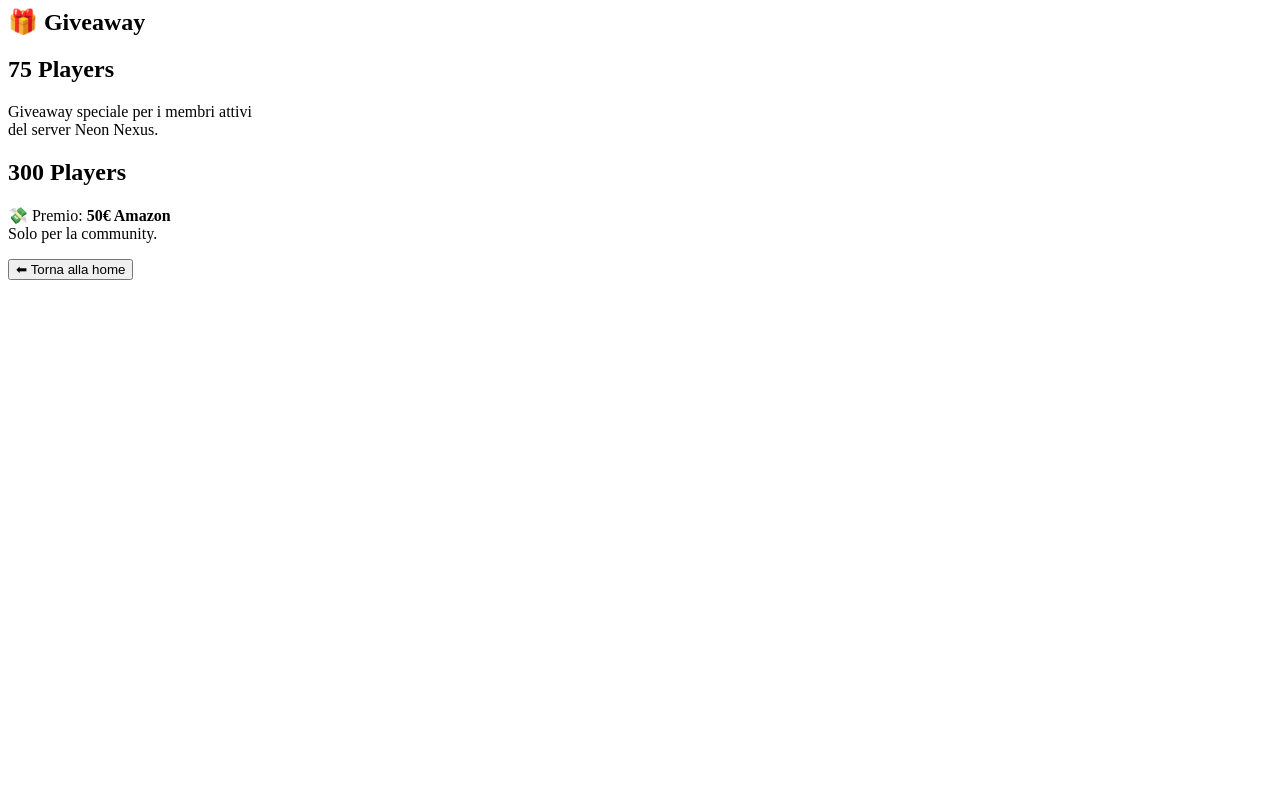
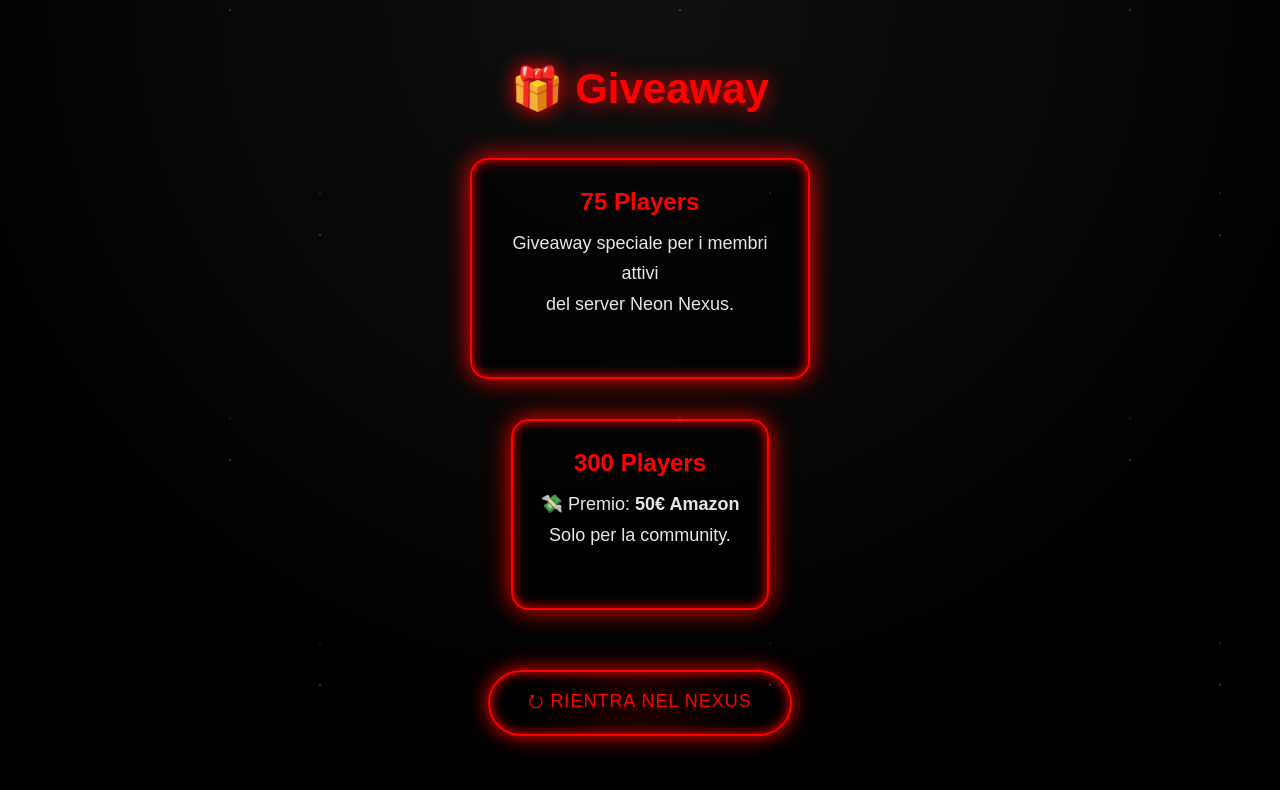
Before and after one commit to NeonNexusweb/NeonNexusweb.github.io, a plain HTML site: page giveaway.html in a window 1280 px wide. Drawn offline with Linux system fonts and the light colour scheme.

Commit message:
Update giveaway.html

```diff
--- a/giveaway.html
+++ b/giveaway.html
@@ -1,3 +1,15 @@
+<!DOCTYPE html>
+<html lang="it">
+<head>
+  <meta charset="UTF-8">
+  <meta name="viewport" content="width=device-width, initial-scale=1.0">
+  <title>Neon Nexus | Giveaway</title>
+  <link rel="stylesheet" href="style.css">
+</head>
+<body>
+
+<canvas class="falling-bg" id="canvasGiveaway"></canvas>
+
 <section class="page">
   <h1>🎁 Giveaway</h1>
 
@@ -17,5 +29,11 @@
     </p>
   </div>
 
-  <button onclick="location.href='index.html'">⬅ Torna alla home</button>
+  <button class="home-btn" onclick="location.href='index.html'">
+    ⭮ Rientra nel Nexus
+  </button>
 </section>
+
+<script src="fallingStars.js"></script>
+</body>
+</html>
```
